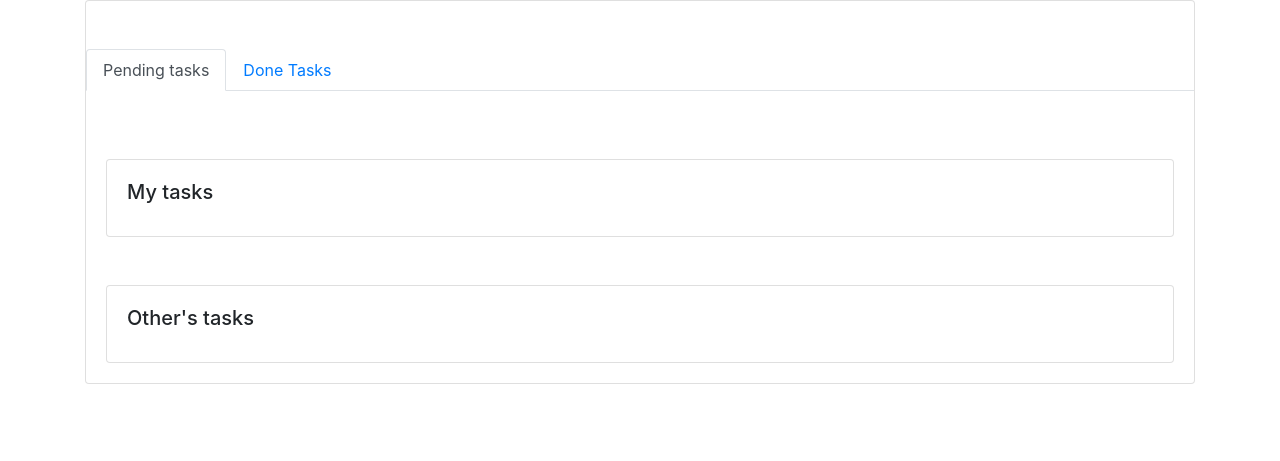
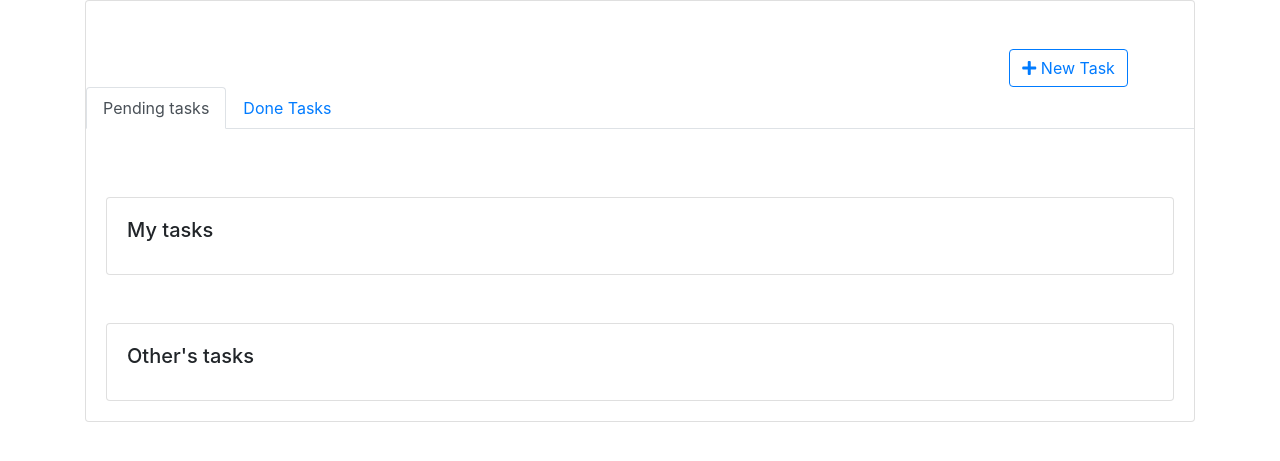
Before and after one commit to carlosap256/task_list, a Django app: page / in a window 1280 px wide. Shown: the part 63-524 px from the top of the page. Run offline with Django 3.2, Linux system fonts and the light colour scheme; the visitor is signed in with stand-in values (Sample User, id 1); data that the repository does not hold is empty; some libraries are stand-ins or nearby versions.

Commit message:
Add task button in template

```diff
--- a/online_manager/task_list/templates/index.html
+++ b/online_manager/task_list/templates/index.html
@@ -6,9 +6,7 @@
 
 <div class="container">
     <div class="card pt-5">
-
-
-
+            {% include "partials/add_task.html" %}
         <ul class="nav nav-tabs">
             <li class="nav-item">
                 <a class="nav-link active" id="pending-tab" data-toggle="tab" href="#pending" role="tab"
--- a/online_manager/task_list/templates/partials/add_task.html
+++ b/online_manager/task_list/templates/partials/add_task.html
@@ -1 +1,9 @@
-<i class="fas fa-plus"></i>
+<div class="container">
+    <div class="row">
+        <div class="offset-md-10">
+            <div class="btn btn-outline-primary">
+                <span><i class="fas fa-plus"></i>  New Task</span>
+            </div>
+        </div>
+    </div>
+</div>
```
